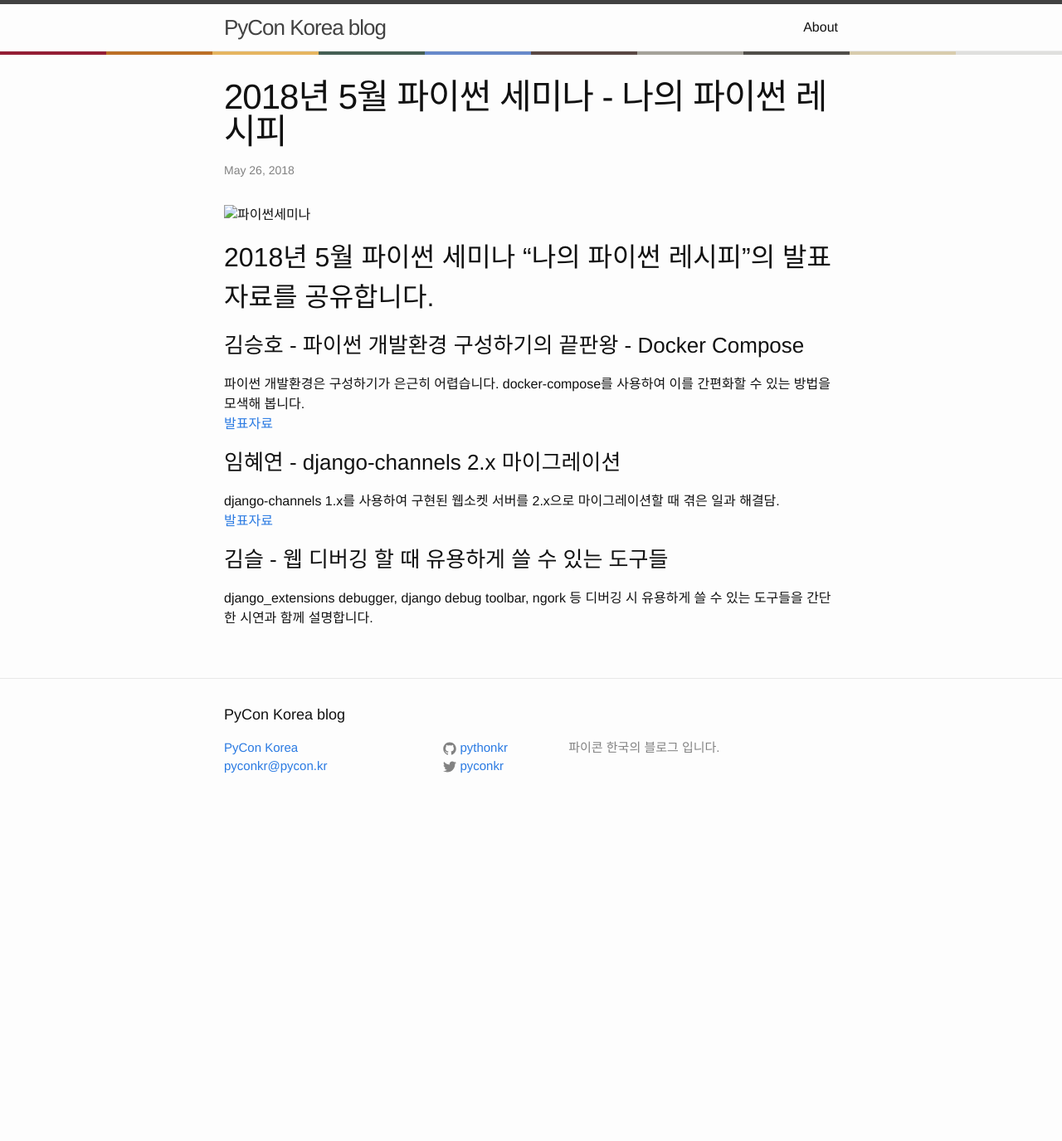
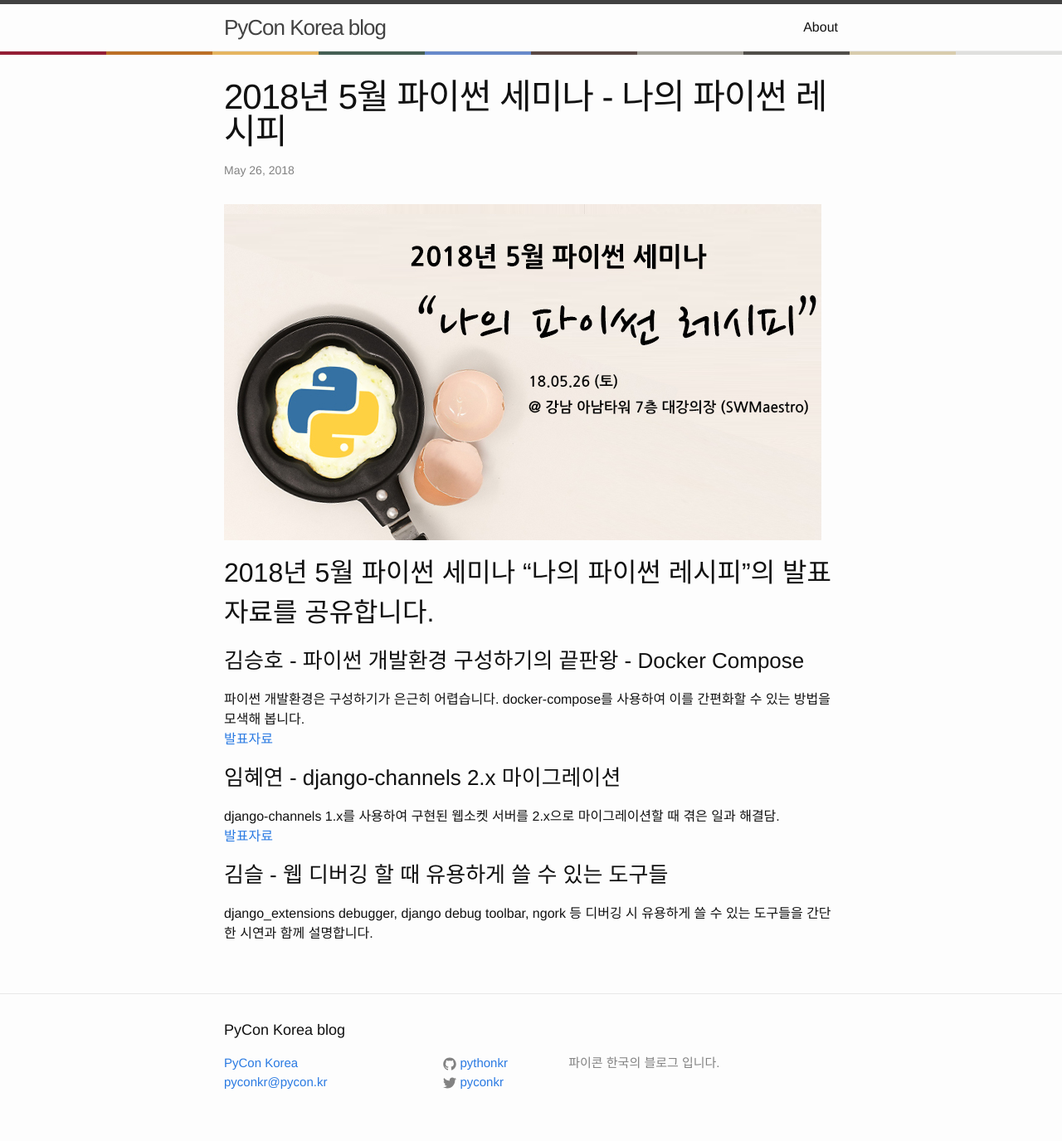
Before and after one commit to pythonkr/blog, a Jekyll site: the page built from _posts/2018-05-26-python-seminar.md, in a window 1280 px wide. Shown: the whole page at 83% size. Built offline with Jekyll 4.4.1, drawn with Linux system fonts in a browser that asks for light colours; comment, search, counter and statistics services are not loaded; before the commit the page ends 995 px from its top, so only the background shows below that.

Commit message:
update cover jpg link

```diff
--- a/_posts/2018-05-26-python-seminar.md
+++ b/_posts/2018-05-26-python-seminar.md
@@ -3,7 +3,7 @@
 title: "2018년 5월 파이썬 세미나 - 나의 파이썬 레시피"
 ---
 
-![파이썬세미나]()
+![파이썬세미나](/assets/2018/2018-05-seminar-cover.jpg)
 
 
 ## 2018년 5월 파이썬 세미나 "나의 파이썬 레시피”의 발표 자료를 공유합니다.
```
